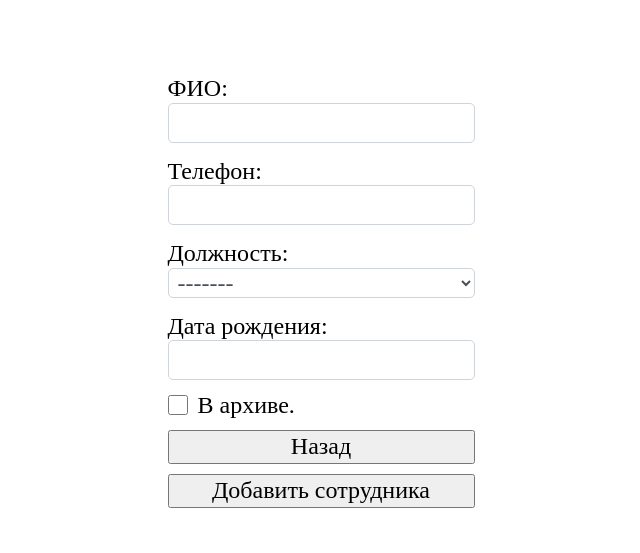
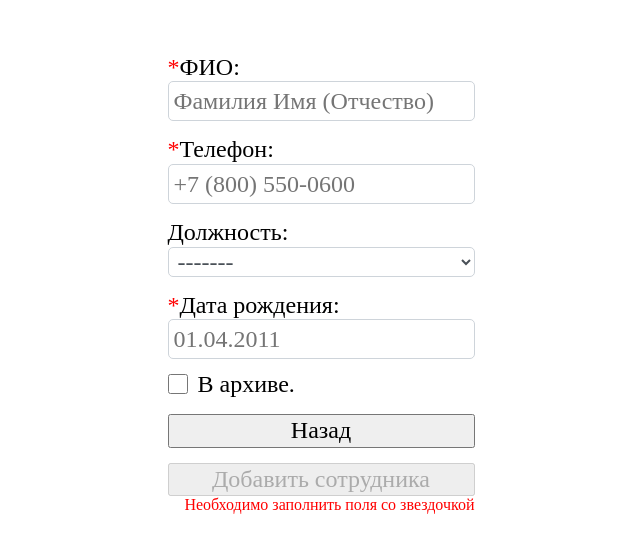
Before and after one commit to unbugster/pizzafabrika, a React app: page /new in a window 1280 px wide. Shown: the part 125-678 px from the top of the page, without its empty margins (319-959 px from the left). Built offline with nearby package versions, Linux system fonts and the light colour scheme.

Commit message:
Add validation

```diff
--- a/package.json
+++ b/package.json
@@ -27,6 +27,7 @@
   },
   "dependencies": {
     "@reduxjs/toolkit": "^1.8.5",
+    "classnames": "^2.3.1",
     "nanoid": "^4.0.0",
     "react": "^18.2.0",
     "react-dom": "^18.2.0",
--- a/src/components/EditForm/EditForm.jsx
+++ b/src/components/EditForm/EditForm.jsx
@@ -1,135 +1,125 @@
-import React, { useCallback, useState } from "react";
-import { useDispatch, useSelector } from "react-redux";
-import { useNavigate, useParams } from "react-router-dom";
-import { customAlphabet } from "nanoid";
+import classNames from "classnames";
+import React from "react";
+import { useEditForm } from "./useEditForm";
 import "./EditForm.scss";
 
-const nanoid = customAlphabet("1234567890", 5);
-
-const selectEmployeeById = (state, id) => {
-  if (!id) {
-    return {
-      id: Number(nanoid()),
-      name: "",
-      phone: "",
-      role: "",
-      birthday: "",
-      isArchive: false,
-    };
-  }
-
-  return state.employees.find((employee) => employee.id === Number(id));
-};
-
 const EditForm = ({ formType }) => {
-  const { id } = useParams();
-  const dispatch = useDispatch();
-  const navigate = useNavigate();
-  const initialData = useSelector((state) => selectEmployeeById(state, id));
-
-  const [employee, setEmployee] = useState({
-    id: initialData.id,
-    name: initialData.name,
-    phone: initialData.phone,
-    role: initialData.role,
-    birthday: initialData.birthday,
-    isArchive: initialData.isArchive,
-  });
-
-  const goBack = () => navigate(-1);
-
-  const handleNameChange = useCallback((evt) => {
-    const newName = evt.target.value;
-    setEmployee((currentEmployee) => ({ ...currentEmployee, name: newName }));
-  }, []);
-
-  const handlePhoneChange = useCallback((evt) => {
-    const newPhone = evt.target.value;
-    setEmployee((currentEmployee) => ({ ...currentEmployee, phone: newPhone }));
-  }, []);
-
-  const handleRoleChange = useCallback((evt) => {
-    const newRole = evt.target.value;
-    setEmployee((currentEmployee) => ({ ...currentEmployee, role: newRole }));
-  }, []);
-
-  const handleBirthdayChange = useCallback((evt) => {
-    const newBirthday = evt.target.value;
-    setEmployee((currentEmployee) => ({
-      ...currentEmployee,
-      birthday: newBirthday,
-    }));
-  }, []);
-
-  const handleCheckboxChange = useCallback((_evt) => {
-    setEmployee((currentEmployee) => ({
-      ...currentEmployee,
-      isArchive: !currentEmployee.isArchive,
-    }));
-  }, []);
-
-  const handleSaveChanges = useCallback(() => {
-    formType === "edit"
-      ? dispatch({ type: "EMPLOYEES/EDIT", payload: { newData: employee, id } })
-      : dispatch({ type: "EMPLOYEES/ADD", payload: { newData: employee } });
-
-    goBack();
-  }, [employee]);
+  const {
+    fields: { name, phone, role, birthday, isArchive },
+    form,
+  } = useEditForm(formType);
 
   return (
     <div className="EditForm">
       <form className="EditForm-Form">
+        <div className="EditForm-Inputs">
+          <div className="EditForm-ErrorWrapper">
             <label>
+              <span
+                className={classNames(
+                  !name.error && "EditForm-ErrorWrapper_valid"
+                )}
+              >
+                *
+              </span>
               ФИО:
               <input
                 type="text"
                 name="name"
-            value={employee.name}
-            onChange={handleNameChange}
+                {...name.props}
+                placeholder="Фамилия Имя (Отчество)"
               />
             </label>
+            {name.blurred && name.error && (
+              <div className="EditForm-ErrorMessage">{name.error}</div>
+            )}
+          </div>
+          <div className="EditForm-ErrorWrapper">
             <label>
+              <span
+                className={classNames(
+                  !phone.error && "EditForm-ErrorWrapper_valid"
+                )}
+              >
+                *
+              </span>
               Телефон:
               <input
-            type="text"
                 name="phone"
-            value={employee.phone}
-            onChange={handlePhoneChange}
+                {...phone.props}
+                placeholder="+7 (800) 550-0600"
               />
             </label>
+            {phone.blurred && phone.error && (
+              <div className="EditForm-ErrorMessage">{phone.error}</div>
+            )}
+          </div>
           <label>
             Должность:
-          <select name="role" value={employee.role} onChange={handleRoleChange}>
+            <select name="role" value={role.value} onChange={role.onChange}>
               <option value="no-role">-------</option>
               <option value="driver">Водитель</option>
               <option value="waiter">Официант</option>
               <option value="cook">Повар</option>
             </select>
           </label>
+          <div className="EditForm-ErrorWrapper">
             <label>
+              <span
+                className={classNames(
+                  !birthday.error && "EditForm-ErrorWrapper_valid"
+                )}
+              >
+                *
+              </span>
               Дата рождения:
               <input
                 type="text"
                 name="birthday"
-            value={employee.birthday}
-            onChange={handleBirthdayChange}
+                placeholder="01.04.2011"
+                {...birthday.props}
               />
             </label>
+            {birthday.blurred && birthday.error && (
+              <div className="EditForm-ErrorMessage">{birthday.error}</div>
+            )}
+          </div>
           <label className="EditForm-ArchiveCheckbox">
             <input
               type="checkbox"
               name="archive"
-            checked={employee.isArchive}
-            onChange={handleCheckboxChange}
+              checked={isArchive.checked}
+              onChange={isArchive.onChange}
             />
             В архиве.
           </label>
-        <button className="EditForm-BackBtn" type="button" onClick={goBack}>
+        </div>
+        <div className="EditForm-Controls">
+          <button
+            className="EditForm-BackBtn"
+            type="button"
+            onClick={form.onCancel}
+          >
             Назад
           </button>
-        <button type="button" onClick={handleSaveChanges}>
+          <div className="EditForm-ErrorWrapper">
+            <button
+              className="EditForm-SaveBtn"
+              disabled={!form.valid}
+              type="button"
+              onClick={form.onSubmit}
+            >
               {formType === "add" ? "Добавить сотрудника" : "Сохранить"}
             </button>
+            {form.valid ? (
+              ""
+            ) : (
+              <div className="EditForm-ErrorMessage">
+                Необходимо заполнить поля со звездочкой
+              </div>
+            )}
+          </div>
+        </div>
       </form>
     </div>
   );
--- a/src/components/EditForm/EditForm.scss
+++ b/src/components/EditForm/EditForm.scss
@@ -2,13 +2,12 @@
     display: flex;
     justify-content: center;
     align-items: center;
-    padding: 200px;
     font-size: 24px;
+    height: 100vh;
+    margin: auto;
 }
 
 .EditForm-Form {
-    display: flex;
-    flex-direction: column;
 
     input,
     select {
@@ -26,10 +25,35 @@
     select {
         width: 100%;
     }
+}
 
-    label {
-        margin-bottom: 15px;
+.EditForm-Inputs {
+    display: flex;
+    flex-direction: column;
+    gap: 15px;
+    margin-bottom: 20px;
+}
+
+.EditForm-Controls {
+    display: flex;
+    flex-direction: column;
+    gap: 15px;
+}
+
+.EditForm-ErrorWrapper {
+    position: relative;
+
+    span {
+        color: red;
     }
+
+    .EditForm-ErrorWrapper_valid {
+        color: green;
+    }
+}
+
+.EditForm-SaveBtn {
+    width: 100%;
 }
 
 .EditForm-ArchiveCheckbox {
@@ -44,6 +68,9 @@
     }
 }
 
-.EditForm-BackBtn {
-    margin-bottom: 10px;
+.EditForm-ErrorMessage {
+    color: red;
+    position: absolute;
+    right: 0;
+    font-size: 16px;
 }
--- /dev/null
+++ b/src/components/EditForm/useEditForm.jsx
@@ -0,0 +1,180 @@
+import React, { useCallback, useEffect, useState } from "react";
+import { useDispatch, useSelector } from "react-redux";
+import { useNavigate, useParams } from "react-router-dom";
+import { validateName, validatePhone, validateBirthday } from "./validate";
+import { customAlphabet } from "nanoid";
+
+const nanoid = customAlphabet("1234567890", 5);
+
+const selectEmployeeById = (state, id) => {
+  if (!id) {
+    return {
+      id: Number(nanoid()),
+      name: "",
+      phone: "",
+      role: "",
+      birthday: "",
+      isArchive: false,
+    };
+  }
+
+  return state.employees.find((employee) => employee.id === Number(id));
+};
+
+const useEditForm = (formType) => {
+  const { id } = useParams();
+  const dispatch = useDispatch();
+  const navigate = useNavigate();
+  const initialData = useSelector((state) => selectEmployeeById(state, id));
+
+  const [employee, setEmployee] = useState({
+    id: initialData.id,
+    name: initialData.name,
+    phone: initialData.phone,
+    role: initialData.role,
+    birthday: initialData.birthday,
+    isArchive: initialData.isArchive,
+  });
+
+  const goBack = () => navigate(-1);
+
+  const [blurred, setBlurred] = useState({
+    name: false,
+    phone: false,
+    birthday: false,
+  });
+
+  const [errors, setErrors] = useState({
+    name: formType === "edit" ? "" : "Укажите ФИО",
+    phone: formType === "edit" ? "" : "Укажите номер телефона",
+    birthday: formType === "edit" ? "" : "Укажите дату рождения",
+  });
+
+  const [formValid, setFormValid] = useState(false);
+
+  useEffect(() => {
+    if (errors.name || errors.phone || errors.birthday) {
+      setFormValid(false);
+    } else {
+      setFormValid(true);
+    }
+  }, [errors.name, errors.phone, errors.birthday]);
+
+  const handleBlurChange = useCallback((evt) => {
+    const key = evt.target.name;
+    setBlurred((prevState) => ({ ...prevState, [key]: true }));
+  }, []);
+
+  const handleNameChange = useCallback((evt) => {
+    const newName = evt.target.value;
+    const nameError = validateName(newName);
+
+    setErrors((prevState) => ({ ...prevState, name: nameError }));
+    setEmployee((currentEmployee) => ({ ...currentEmployee, name: newName }));
+  }, []);
+
+  const handlePhoneChange = useCallback((evt) => {
+    const newPhone = evt.target.value;
+    const phoneError = validatePhone(newPhone);
+    setEmployee((currentEmployee) => ({
+      ...currentEmployee,
+      phone: newPhone,
+    }));
+    setErrors((prevState) => ({ ...prevState, phone: phoneError }));
+  }, []);
+
+  const handleRoleChange = useCallback((evt) => {
+    const newRole = evt.target.value;
+    setEmployee((currentEmployee) => ({ ...currentEmployee, role: newRole }));
+  }, []);
+
+  const handleBirthdayChange = useCallback((evt) => {
+    const newBirthday = evt.target.value;
+    const birthdayError = validateBirthday(newBirthday);
+    setEmployee((currentEmployee) => ({
+      ...currentEmployee,
+      birthday: newBirthday,
+    }));
+
+    setErrors((prevState) => ({ ...prevState, birthday: birthdayError }));
+  }, []);
+
+  const handleCheckboxChange = useCallback((_evt) => {
+    setEmployee((currentEmployee) => ({
+      ...currentEmployee,
+      isArchive: !currentEmployee.isArchive,
+    }));
+  }, []);
+
+  const handleSaveChanges = useCallback(() => {
+    if (formType === "edit") {
+      dispatch({ type: "EMPLOYEES/EDIT", payload: { newData: employee, id } });
+    }
+
+    if (formType === "add") {
+      dispatch({ type: "EMPLOYEES/ADD", payload: { newData: employee } });
+    }
+
+    goBack();
+  }, [employee]);
+
+  return {
+    fields: {
+      name: {
+        error: errors.name,
+        blurred: blurred.name,
+        props: {
+          value: employee.name,
+          onBlur: (evt) => {
+            handleBlurChange(evt);
+          },
+          onChange: handleNameChange,
+        },
+      },
+      phone: {
+        error: errors.phone,
+        blurred: blurred.phone,
+        props: {
+          value: employee.phone,
+          onBlur: (evt) => {
+            handleBlurChange(evt);
+          },
+          onChange: handlePhoneChange,
+        },
+      },
+      role: {
+        value: employee.role,
+        onChange: handleRoleChange,
+      },
+      birthday: {
+        error: errors.birthday,
+        blurred: blurred.birthday,
+        props: {
+          value: employee.birthday,
+          onBlur: (evt) => {
+            handleBlurChange(evt);
+          },
+          onChange: handleBirthdayChange,
+        },
+      },
+      isArchive: {
+        checked: employee.isArchive,
+        onChange: handleCheckboxChange,
+      },
+    },
+    form: {
+      onSubmit: () => {
+        handleSaveChanges();
+      },
+      onCancel: () => {
+        goBack();
+      },
+      onBlur: (evt) => {
+        handleBlurChange(evt);
+      },
+      valid: formValid,
+    },
+  };
+};
+
+export { useEditForm };
--- /dev/null
+++ b/src/components/EditForm/validate.js
@@ -0,0 +1,46 @@
+const NAME_REGEXP = /^[А-Яа-яёЁ]+(?:[-'\s][А-Яа-яёЁ]+)*$/;
+const PHONE_REGEXP = /(^$)|(^\+?(\s|\d|\(|\)|-)+$)/i;
+const BIRTHDAY_REGEXP =
+  /^(?:(?:31(\.)(?:0?[13578]|1[02]))\1|(?:(?:29|30)(\.)(?:0?[1,3-9]|1[0-2])\2))(?:(?:1[6-9]|[2-9]\d)?\d{2})$|^(?:29(\.)0?2\3(?:(?:(?:1[6-9]|[2-9]\d)?(?:0[48]|[2468][048]|[13579][26])|(?:(?:16|[2468][048]|[3579][26])00))))$|^(?:0?[1-9]|1\d|2[0-8])(\.)(?:(?:0?[1-9])|(?:1[0-2]))\4(?:(?:1[6-9]|[2-9]\d)?\d{2})$/;
+
+const validateName = (value) => {
+  let result = "";
+  if (!value) {
+    result = "Укажите ФИО";
+  } else if (value.length < 3) {
+    result = "Минимум 3 символа";
+  } else if (!NAME_REGEXP.test(value)) {
+    result = "Только русские буквы, пробел и дефис";
+  }
+
+  return result;
+};
+
+const validatePhone = (value) => {
+  let result = "";
+  if (!value) {
+    result = "Укажите номер телефона";
+  } else if (!PHONE_REGEXP.test(value)) {
+    result = "Номер заполнен некорректно";
+  } else if (value.length < 6) {
+    result = "Минимум 6 символов";
+  }
+
+  return result;
+};
+
+const validateBirthday = (value) => {
+  let result = "";
+
+  if (!value) {
+    result = "Укажите дату рождения";
+  } else if (!BIRTHDAY_REGEXP.test(value) || value.length < 10) {
+    result = "Укажите дату в формате: дд.мм.гггг";
+  } else {
+    result = "";
+  }
+
+  return result;
+};
+
+export { validateName, validatePhone, validateBirthday };
```
Also changed, not shown: 1 other file (tests, documents, lock files or other folders). Lines whose indentation alone changed are shown as unchanged.
